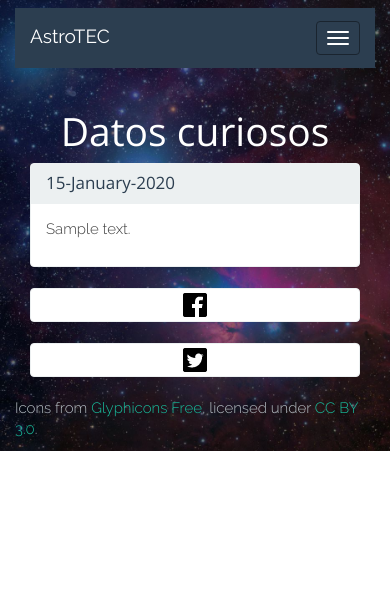
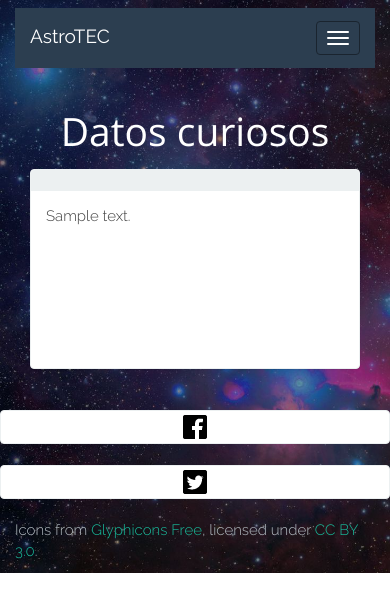
Before and after one commit to lmadrigalcr/astroTEC, a PHP site: page /funfacts.php in a window 390 px wide; the page is wider, and only the part inside the window is pictured. Shown: the top 612 px of that part. Run offline with PHP 8.4, Linux system fonts and the light colour scheme; tables that the repository leaves empty hold one stand-in row (values such as "Sample post").

Commit message:
Update funfacts

```diff
--- a/html/css/funfacts.css
+++ b/html/css/funfacts.css
@@ -1,5 +1,13 @@
-.tittle
-{
+.tittle {
 	color: white;
 	text-align: center;
+	margin-bottom: 5%;
 }
+
+.footer {
+	margin-top: 5%;
+}
+
+.funfact > .panel {
+	height: 200px;
+}
--- a/html/funfacts.php
+++ b/html/funfacts.php
@@ -13,17 +13,14 @@
 <body>
 	<div class="container">
 		<?php require('./php/navbar.php'); ?>
-
 		<div class="container">
-
 			<h1 class="tittle">Datos curiosos</h1>
-
 			<div class="row">
-
 				<?php getFunFacts(); ?>
-
 			</div>
-
+		</div>
+	</div>
+	<footer class="footer">
 		<div class="row">
 				<div class="col-sm-1 col-sm-offset-5">
 					<a href="https://www.facebook.com/AstroTEC.ITCR" class="thumbnail">
@@ -36,11 +33,6 @@
 					</a>
 				</div>
 			</div>
-
-		</div>
-
-	</div>
-	<footer class="footer">
 		<div class="container">
 			<p class="text-muted">Icons from <a href="http://glyphicons.com">Glyphicons Free</a>, licensed under
 				<a href="http://creativecommons.org/licenses/by/3.0/">CC BY 3.0</a>.</p>
--- a/html/php/funfacts.php
+++ b/html/php/funfacts.php
@@ -6,22 +6,21 @@ $facts = array();
 function getFunFacts()
 {
 	global $facts, $conn;
-	$sql = "SELECT contenido, DATE_FORMAT(fecha, '%Y') AS year, DATE_FORMAT(fecha, '%M') AS month, DATE_FORMAT(fecha, '%d') AS day, DATE_FORMAT(fecha, '%W') AS dayName,  contenido FROM datoscuriosos";
+	$sql = "SELECT contenido
+	        FROM DatosCuriosos
+					ORDER BY RAND() LIMIT 3";
 
 	$result = $conn->query($sql);
 
-	if($result)
-	{
 		if($result->num_rows > 0)
 		{
-			$i = 0;
 			while($row = $result->fetch_assoc())
 			{
 				echo
-				"<div class='col-md-4'>
+				"<div class='col-md-4 funfact'>
 					<div class='panel panel-default'>
 						<div class='panel-heading'>
-							<h1 class='panel-title'>$row[day]-$row[month]-$row[year]</h1>
+							<h1 class='panel-title'></h1>
 						</div>
 						<div class='panel-body'>
 							<p>
@@ -31,12 +30,5 @@ function getFunFacts()
 					</div>
 				</div>";
 			}
-
-			$result->close();
 		}
-		else
-		{
-
-		}
-	}
 }
```
Lines whose indentation alone changed are shown as unchanged.
